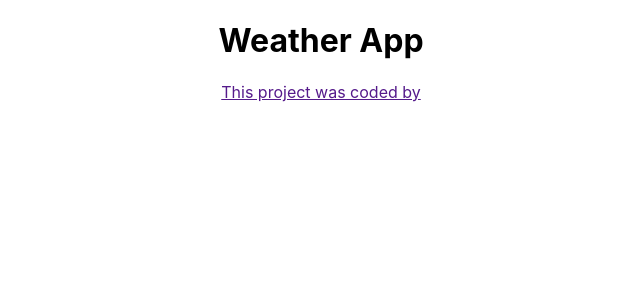
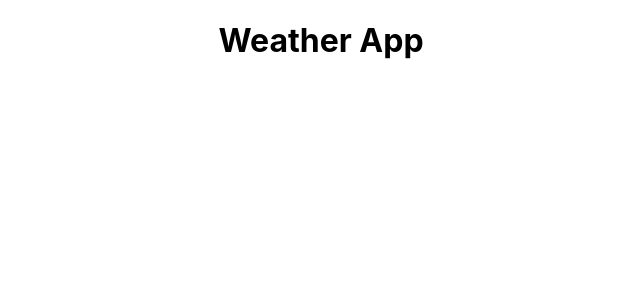
Before and after one commit to Ei-shwe-khine/weather-react-app, a React (Create React App) app: page / in a window 1280 px wide. Shown: the top 300 px of the page, without its empty margins (319-959 px from the left). Built offline with nearby package versions, Linux system fonts and the light colour scheme.

Commit message:
reinstall npm

```diff
--- a/src/App.js
+++ b/src/App.js
@@ -6,7 +6,7 @@ function App() {
     <div className="App">
       <h1>Weather App</h1>
       <footer>
-        <a href=''>This project was coded by</a>
+
      </footer>
     </div>
   );
```
Also changed, not shown: package.json (+5 -2 lines), 1 other file (tests, documents, lock files or other folders).
